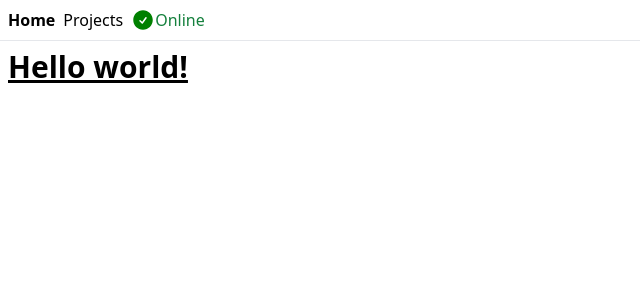
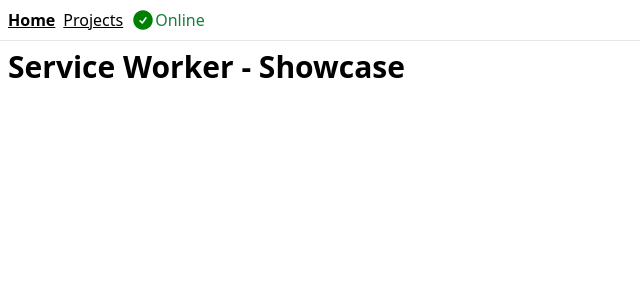
Before and after one commit to faroeq33/pwa-project, a React (Vite) app: page / in a window 1280 px wide. Shown: the top 300 px of the page, without its empty margins (0-640 px from the left). Built offline with nearby package versions, Linux system fonts and the light colour scheme.

Commit message:
Add underline for links + styling adjustments

```diff
--- a/src/components/Nav.tsx
+++ b/src/components/Nav.tsx
@@ -4,10 +4,13 @@ import OnlineStatusLayout from "./OnlineStatusLayout";
 function Nav() {
   return (
     <div className="flex justify-start gap-2 p-2">
-      <Link to="/" className="[&.active]:font-bold flex-initial">
+      <Link to="/" className="underline [&.active]:font-bold flex-initial">
         Home
       </Link>
-      <Link to="/projects" className="[&.active]:font-bold flex-initial">
+      <Link
+        to="/projects"
+        className="underline [&.active]:font-bold flex-initial"
+      >
         Projects
       </Link>
       <OnlineStatusLayout className="justify-self-end" />
--- a/src/routes/index.tsx
+++ b/src/routes/index.tsx
@@ -7,7 +7,7 @@ export const Route = createFileRoute("/")({
 function Index() {
   return (
     <div className="p-2">
-      <h1 className="text-3xl font-bold underline">Hello world!</h1>
+      <h1 className="text-3xl font-bold ">Service Worker - Showcase</h1>
     </div>
   );
 }
--- a/src/routes/projects.tsx
+++ b/src/routes/projects.tsx
@@ -12,7 +12,8 @@ function Projects() {
 
   return (
     <>
-      <section className="w-full text-gray-600 body-font ">
+      <section className="w-full h-screen text-gray-600 body-font">
+        <div className="p-4 text"></div>
         <div className="container flex flex-wrap justify-center gap-4">
           {projects.map(({ project, links }: ProjectMeta) => (
             <div
@@ -52,8 +53,8 @@ function Projects() {
               </div>
             </div>
           ))}
+          <Tags />
         </div>
-        <Tags />
       </section>
     </>
   );
```
